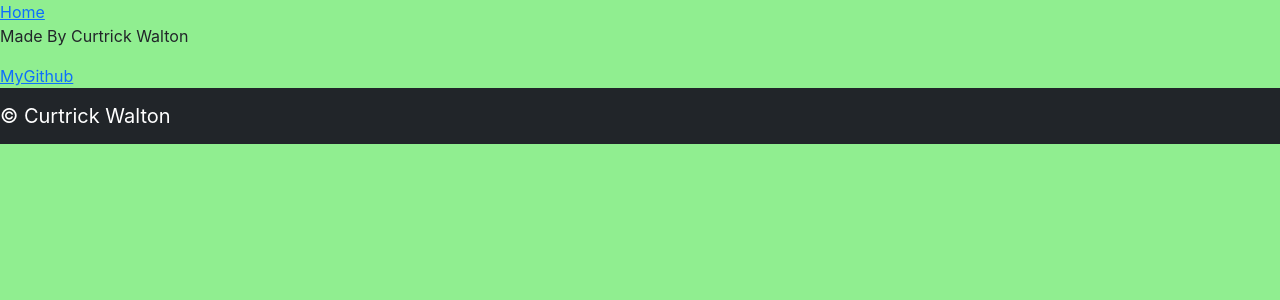
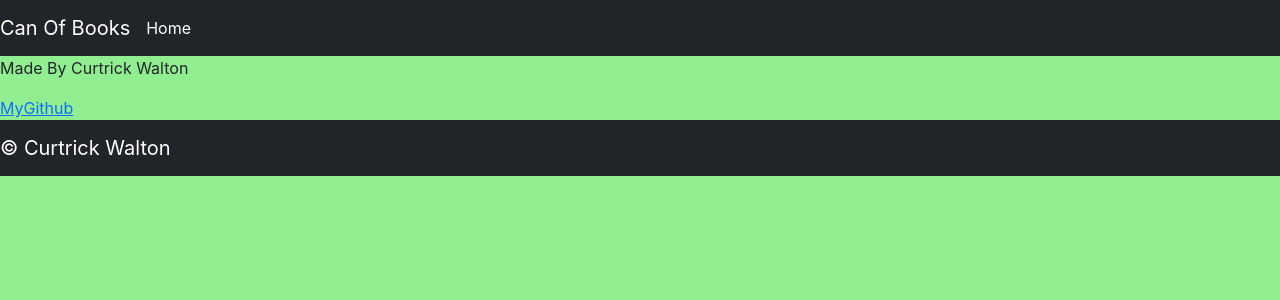
Before and after one commit to clickjaw/can-of-books-frontend, a React (Create React App) app in the folder client/: page /about in a window 1280 px wide. Shown: the top 300 px of the page. Built offline with nearby package versions, Linux system fonts and the light colour scheme.

Commit message:
changed nav links

```diff
--- a/client/src/App.js
+++ b/client/src/App.js
@@ -1,8 +1,8 @@
 import "./App.css";
 import React, { Component } from "react";
-import { Link, Outlet } from "react-router-dom"; // basically our <a href='#'>
+// import { Link, Outlet } from "react-router-dom"; // basically our <a href='#'>
 import Footer from "./components/Footer"
-
+import Header from "./components/Header";
 
 import Books from "./components/Books";
 
@@ -10,11 +10,7 @@ export default class App extends Component {
   render() {
     return (
       <div>
-        <nav className="Links">
-          <Link to="/about">About</Link>
-        </nav>
-        <Outlet />
-        <h1 style={{textAlign: 'center'}}>Can Of Books</h1>
+        <Header />
         <Books />
         <Footer/>
       </div>
--- a/client/src/components/BookFormModal.js
+++ b/client/src/components/BookFormModal.js
@@ -28,7 +28,7 @@ export default class BookFormModal extends Component {
       await axios
         .post(url, newBookBody)
         .then((res) => this.props.addNewBooks(res.data))
-        .catch((err) => console.log(err.message));
+        .catch((err) => alert("Fields Not Filled, Try Again", err));
       this.closeModal();
     } catch (error) {
       console.log(error.message);
--- a/client/src/components/DeleteBook.js
+++ b/client/src/components/DeleteBook.js
@@ -13,9 +13,14 @@ export default class DeleteBook extends Component {
 
   handleDelete = async () => {
     // get the direct url to the book the user wants to delete
-    const url = `http://localhost:3002/books/${this.state.book_id}`;
+    try {
+      const url = `http://localhost:3002/books/${this.state.book_id}`;
     await axios.delete(url);
     this.props.getAllBooks();
+    } catch (error) {
+      alert(error.message);
+    }
+
   };
 
   render() {
--- a/client/src/components/Header.js
+++ b/client/src/components/Header.js
@@ -1,15 +1,18 @@
 import React from 'react';
 import { Navbar, NavItem } from 'react-bootstrap';
-import { Link } from "react-router-dom";
+import { Link,Outlet } from "react-router-dom";
 
 class Header extends React.Component {
   render() {
     return (
+      <>
       <Navbar collapseOnSelect expand="lg" bg="dark" variant="dark">
-        <Navbar.Brand>My Favorite Books</Navbar.Brand>
-        <NavItem><Link to="/" className="nav-link">Home</Link></NavItem>
+        <Navbar.Brand>Can Of Books</Navbar.Brand>
+        <NavItem><Link to="/about" className="nav-link">About</Link></NavItem>
         {/* PLACEHOLDER: render a navigation link to the about page */}
       </Navbar>
+      <Outlet/>
+       </>
     )
   }
 }
--- a/client/src/index.css
+++ b/client/src/index.css
@@ -11,6 +11,10 @@ body {
 code {
   font-family: source-code-pro, Menlo, Monaco, Consolas, 'Courier New',
     monospace;
+}
+
+.nav-link{
+  color: white;
 }
 
 .AddButton{
@@ -37,6 +41,11 @@ code {
   margin-right: 50px;
 }
 
+.DeleteButton:hover, .EditBook:hover{
+  transition: 0.4s;
+  box-shadow: 2px 2px 2px 2px white;
+}
+
 .Links{
   background-color: white;
   width: 85px;
--- a/client/src/routes/About.js
+++ b/client/src/routes/About.js
@@ -1,4 +1,5 @@
 import React, { Component } from "react";
+import { Navbar, NavItem } from 'react-bootstrap';
 import { Link, Outlet } from "react-router-dom"; // basically our <a href='#'>
 import Footer from "../components/Footer"
 export default class Profile extends Component {
@@ -7,10 +8,12 @@ export default class Profile extends Component {
     /* TODO: render information about the developers */
     return (
     <div>
-      <nav>
-      <Link to="/books">Home</Link>
-    </nav>
-    <Outlet />
+      <Navbar collapseOnSelect expand="lg" bg="dark" variant="dark">
+        <Navbar.Brand>Can Of Books</Navbar.Brand>
+        <NavItem><Link to="/books" className="nav-link">Home</Link></NavItem>
+        {/* PLACEHOLDER: render a navigation link to the about page */}
+      </Navbar>
+      <Outlet/>
     <p>Made By Curtrick Walton</p>
     <a href="https://github.com/CurtWal/can-of-books-backend">MyGithub</a>
     <Footer/>
```
